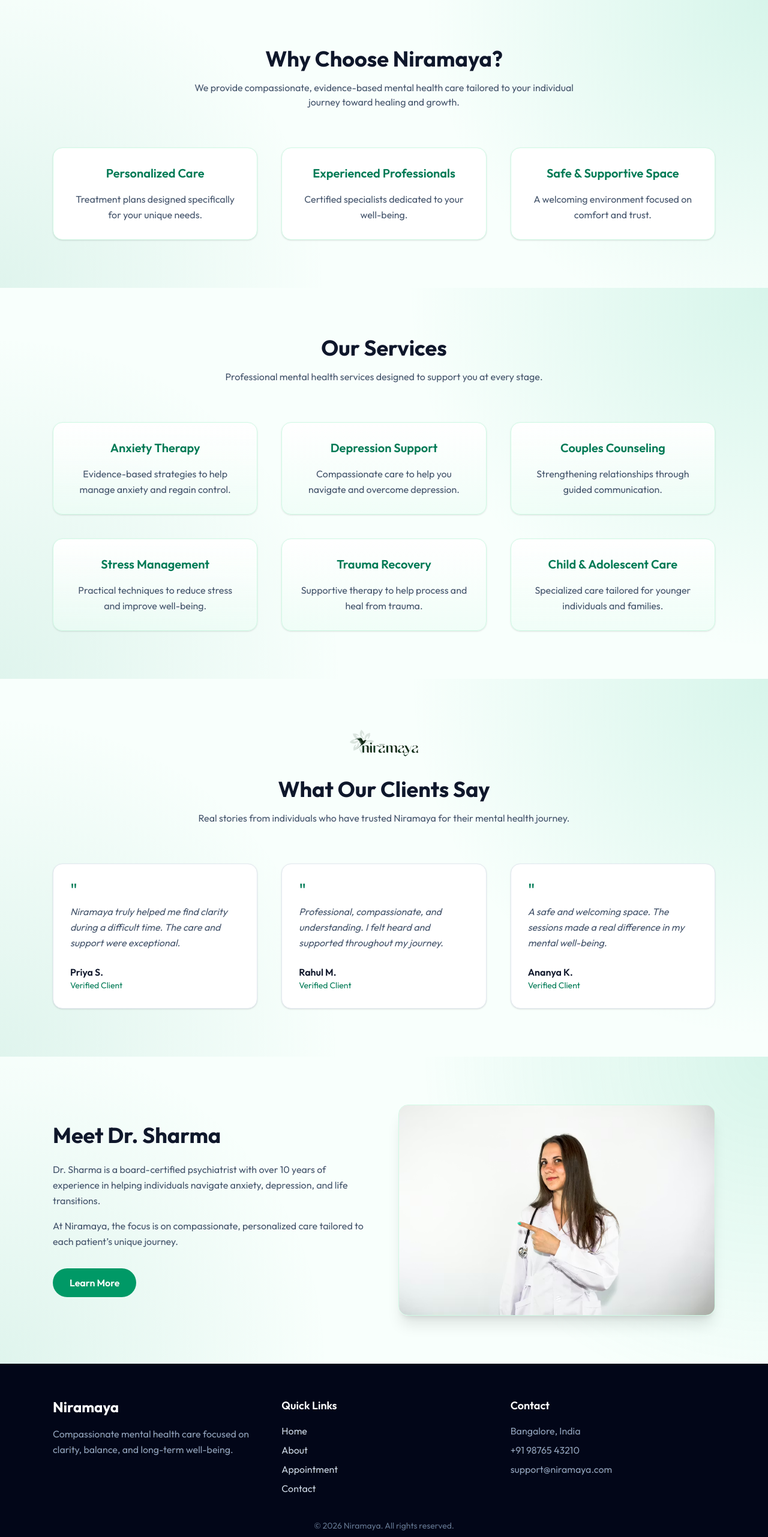
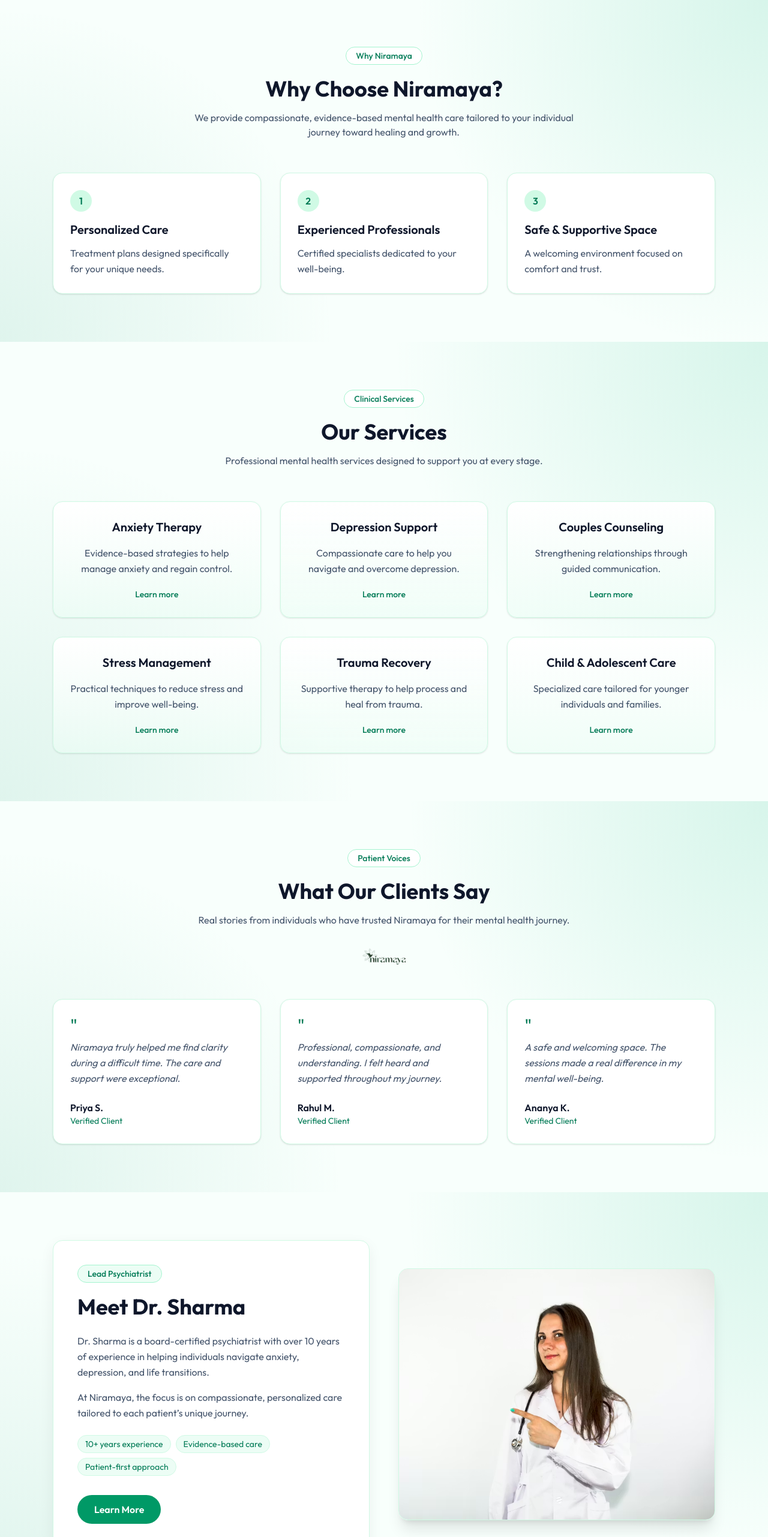
Before and after one commit to AkashShettyy/Niramaya, a React (Vite) app in the folder frontend/: page / in a window 1280 px wide. Shown: the part 823-3386 px from the top of the page at 60% size. Built offline with nearby package versions, Linux system fonts and the light colour scheme.

Commit message:
feat(ui): polish home sections with professional cards, hierarchy, and mint texture consistency

```diff
--- a/frontend/src/components/Doctor.jsx
+++ b/frontend/src/components/Doctor.jsx
@@ -2,9 +2,12 @@
   return (
     <section className="bg-mint-texture py-20">
       <div className="max-w-6xl mx-auto px-6 grid md:grid-cols-2 gap-12 items-center">
-        {/* Doctor Info (Now First) */}
-        <div>
-          <h2 className="text-4xl font-bold text-slate-900">Meet Dr. Sharma</h2>
+        <div className="surface-card p-8 md:p-10">
+          <p className="inline-flex rounded-full border border-emerald-200 bg-emerald-50 px-4 py-1 text-sm font-medium text-emerald-700">
+            Lead Psychiatrist
+          </p>
+
+          <h2 className="mt-5 text-4xl font-bold text-slate-900">Meet Dr. Sharma</h2>
 
           <p className="mt-6 text-slate-600 leading-relaxed">
             Dr. Sharma is a board-certified psychiatrist with over 10 years of
@@ -17,17 +20,22 @@
             tailored to each patient’s unique journey.
           </p>
 
+          <div className="mt-6 flex flex-wrap gap-2">
+            <span className="rounded-full bg-emerald-50 text-emerald-700 text-sm px-3 py-1 border border-emerald-100">10+ years experience</span>
+            <span className="rounded-full bg-emerald-50 text-emerald-700 text-sm px-3 py-1 border border-emerald-100">Evidence-based care</span>
+            <span className="rounded-full bg-emerald-50 text-emerald-700 text-sm px-3 py-1 border border-emerald-100">Patient-first approach</span>
+          </div>
+
           <button className="mt-8 bg-emerald-600 text-white px-7 py-3 rounded-full font-semibold hover:bg-emerald-700 transition-colors">
             Learn More
           </button>
         </div>
 
-        {/* Doctor Image (Now Second) */}
         <div>
           <img
             src="/images/doctor.avif"
-            alt="Doctor"
-            className="rounded-2xl shadow-xl w-full border border-emerald-100"
+            alt="Dr. Sharma"
+            className="rounded-2xl shadow-xl w-full border border-emerald-100 object-cover min-h-[420px]"
           />
         </div>
       </div>
--- a/frontend/src/components/Footer.jsx
+++ b/frontend/src/components/Footer.jsx
@@ -1,13 +1,16 @@
 function Footer() {
   return (
-    <footer className="bg-slate-950 text-slate-300 py-14">
-      <div className="max-w-6xl mx-auto px-6 grid md:grid-cols-3 gap-10">
+    <footer className="relative overflow-hidden bg-[#05251e] text-slate-300 py-14">
+      <div className="absolute inset-0 bg-[radial-gradient(circle_at_top_right,rgba(16,185,129,0.2),transparent_42%)]" />
+      <div className="absolute inset-0 bg-[radial-gradient(circle_at_bottom_left,rgba(6,78,59,0.24),transparent_45%)]" />
+
+      <div className="relative max-w-6xl mx-auto px-6 grid md:grid-cols-3 gap-10">
         {/* Brand */}
         <div>
-          <h2 className="text-2xl font-bold text-white">
+          <h2 className="text-2xl font-bold text-white tracking-tight">
             Niramaya
           </h2>
-          <p className="mt-4 text-slate-400 leading-relaxed">
+          <p className="mt-4 text-slate-300 leading-relaxed">
             Compassionate mental health care focused on clarity,
             balance, and long-term well-being.
           </p>
@@ -19,10 +22,10 @@
             Quick Links
           </h3>
           <ul className="mt-4 space-y-2">
-            <li className="hover:text-white cursor-pointer transition-colors">Home</li>
-            <li className="hover:text-white cursor-pointer transition-colors">About</li>
-            <li className="hover:text-white cursor-pointer transition-colors">Appointment</li>
-            <li className="hover:text-white cursor-pointer transition-colors">Contact</li>
+            <li className="hover:text-emerald-300 text-slate-300 cursor-pointer transition-colors">Home</li>
+            <li className="hover:text-emerald-300 text-slate-300 cursor-pointer transition-colors">About</li>
+            <li className="hover:text-emerald-300 text-slate-300 cursor-pointer transition-colors">Appointment</li>
+            <li className="hover:text-emerald-300 text-slate-300 cursor-pointer transition-colors">Contact</li>
           </ul>
         </div>
 
@@ -31,20 +34,20 @@
           <h3 className="text-lg font-semibold text-white">
             Contact
           </h3>
-          <p className="mt-4 text-slate-400">
+          <p className="mt-4 text-slate-300">
             Bangalore, India
           </p>
-          <p className="mt-2 text-slate-400">
+          <p className="mt-2 text-slate-300">
             +91 98765 43210
           </p>
-          <p className="mt-2 text-slate-400">
+          <p className="mt-2 text-slate-300">
             support@niramaya.com
           </p>
         </div>
       </div>
 
       {/* Bottom Line */}
-      <div className="mt-10 text-center text-slate-500 text-sm">
+      <div className="relative mt-10 text-center text-slate-400 text-sm border-t border-emerald-900/40 pt-6 max-w-6xl mx-auto px-6">
         © {new Date().getFullYear()} Niramaya. All rights reserved.
       </div>
     </footer>
--- a/frontend/src/components/Services.jsx
+++ b/frontend/src/components/Services.jsx
@@ -35,7 +35,11 @@
   return (
     <section className="bg-mint-texture py-20">
       <div className="max-w-6xl mx-auto px-6 text-center">
-        <h2 className="text-4xl font-bold text-slate-900">
+        <p className="inline-flex rounded-full border border-emerald-200 bg-white px-4 py-1 text-sm font-medium text-emerald-700">
+          Clinical Services
+        </p>
+
+        <h2 className="mt-5 text-4xl font-bold text-slate-900">
           Our Services
         </h2>
 
@@ -43,17 +47,20 @@
           Professional mental health services designed to support you at every stage.
         </p>
 
-        <div className="grid md:grid-cols-3 gap-10 mt-16">
+        <div className="grid md:grid-cols-3 gap-8 mt-14">
           {services.map((service, index) => (
             <div
               key={index}
-              className="bg-gradient-to-b from-white to-emerald-50/60 p-7 rounded-2xl border border-emerald-100 shadow-sm hover:shadow-lg hover:-translate-y-1 transition"
+              className="bg-gradient-to-b from-white to-emerald-50/60 p-7 rounded-2xl border border-emerald-100 shadow-sm hover:shadow-md hover:-translate-y-1 transition"
             >
-              <h3 className="text-xl font-semibold text-emerald-700">
+              <h3 className="text-xl font-semibold text-slate-900">
                 {service.title}
               </h3>
               <p className="mt-4 text-slate-600 leading-relaxed">
                 {service.description}
+              </p>
+              <p className="mt-5 text-sm font-medium text-emerald-700">
+                Learn more
               </p>
             </div>
           ))}
--- a/frontend/src/components/Testimonials.jsx
+++ b/frontend/src/components/Testimonials.jsx
@@ -19,11 +19,9 @@
   return (
     <section className="bg-mint-texture py-20">
       <div className="max-w-6xl mx-auto px-6 text-center">
-        <img
-          src={logo}
-          alt="Niramaya logo"
-          className="h-14 md:h-16 w-auto mx-auto object-contain"
-        />
+        <p className="inline-flex rounded-full border border-emerald-200 bg-white px-4 py-1 text-sm font-medium text-emerald-700">
+          Patient Voices
+        </p>
 
         <h2 className="mt-5 text-4xl font-bold text-slate-900">
           What Our Clients Say
@@ -33,11 +31,19 @@
           Real stories from individuals who have trusted Niramaya for their mental health journey.
         </p>
 
-        <div className="grid md:grid-cols-3 gap-10 mt-16">
+        <div className="mt-8 flex justify-center">
+          <img
+            src={logo}
+            alt="Niramaya logo"
+            className="h-10 w-auto object-contain opacity-90"
+          />
+        </div>
+
+        <div className="grid md:grid-cols-3 gap-8 mt-12">
           {reviews.map((review, index) => (
             <div
               key={index}
-              className="bg-white text-slate-800 p-7 rounded-2xl shadow-sm border border-slate-200 text-left hover:shadow-md transition-shadow"
+              className="bg-white text-slate-800 p-7 rounded-2xl shadow-sm border border-emerald-100 text-left hover:shadow-md transition-shadow"
             >
               <p className="text-emerald-700 text-3xl leading-none">"</p>
               <p className="mt-2 italic leading-relaxed text-slate-600">{review.text}</p>
--- a/frontend/src/components/WhyChoose.jsx
+++ b/frontend/src/components/WhyChoose.jsx
@@ -1,8 +1,27 @@
 function WhyChoose() {
+  const points = [
+    {
+      title: "Personalized Care",
+      description: "Treatment plans designed specifically for your unique needs.",
+    },
+    {
+      title: "Experienced Professionals",
+      description: "Certified specialists dedicated to your well-being.",
+    },
+    {
+      title: "Safe & Supportive Space",
+      description: "A welcoming environment focused on comfort and trust.",
+    },
+  ];
+
   return (
     <section className="bg-mint-texture py-20">
       <div className="max-w-6xl mx-auto px-6 text-center">
-        <h2 className="text-4xl font-bold text-slate-900">
+        <p className="inline-flex rounded-full border border-emerald-200 bg-white px-4 py-1 text-sm font-medium text-emerald-700">
+          Why Niramaya
+        </p>
+
+        <h2 className="mt-5 text-4xl font-bold text-slate-900">
           Why Choose Niramaya?
         </h2>
 
@@ -11,33 +30,23 @@
           tailored to your individual journey toward healing and growth.
         </p>
 
-        <div className="grid md:grid-cols-3 gap-10 mt-16">
-          <div className="p-7 rounded-2xl border border-emerald-100 bg-white shadow-sm hover:shadow-lg transition-shadow">
-            <h3 className="text-xl font-semibold text-emerald-700">
-              Personalized Care
-            </h3>
-            <p className="mt-4 text-slate-600 leading-relaxed">
-              Treatment plans designed specifically for your unique needs.
-            </p>
-          </div>
-
-          <div className="p-7 rounded-2xl border border-emerald-100 bg-white shadow-sm hover:shadow-lg transition-shadow">
-            <h3 className="text-xl font-semibold text-emerald-700">
-              Experienced Professionals
-            </h3>
-            <p className="mt-4 text-slate-600 leading-relaxed">
-              Certified specialists dedicated to your well-being.
-            </p>
-          </div>
-
-          <div className="p-7 rounded-2xl border border-emerald-100 bg-white shadow-sm hover:shadow-lg transition-shadow">
-            <h3 className="text-xl font-semibold text-emerald-700">
-              Safe & Supportive Space
-            </h3>
-            <p className="mt-4 text-slate-600 leading-relaxed">
-              A welcoming environment focused on comfort and trust.
-            </p>
-          </div>
+        <div className="grid md:grid-cols-3 gap-8 mt-14">
+          {points.map((point, index) => (
+            <div
+              key={point.title}
+              className="rounded-2xl border border-emerald-100 bg-white p-7 text-left shadow-sm hover:shadow-md transition-shadow"
+            >
+              <div className="h-9 w-9 rounded-full bg-emerald-100 text-emerald-700 font-semibold grid place-items-center">
+                {index + 1}
+              </div>
+              <h3 className="mt-4 text-xl font-semibold text-slate-900">
+                {point.title}
+              </h3>
+              <p className="mt-3 text-slate-600 leading-relaxed">
+                {point.description}
+              </p>
+            </div>
+          ))}
         </div>
       </div>
     </section>
```
